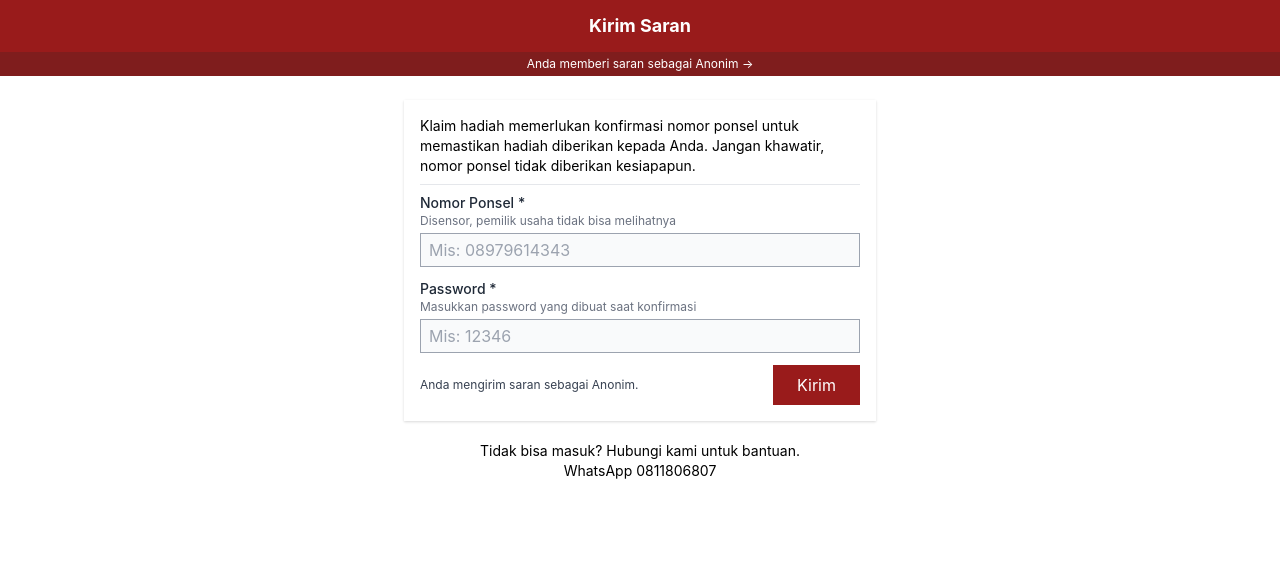
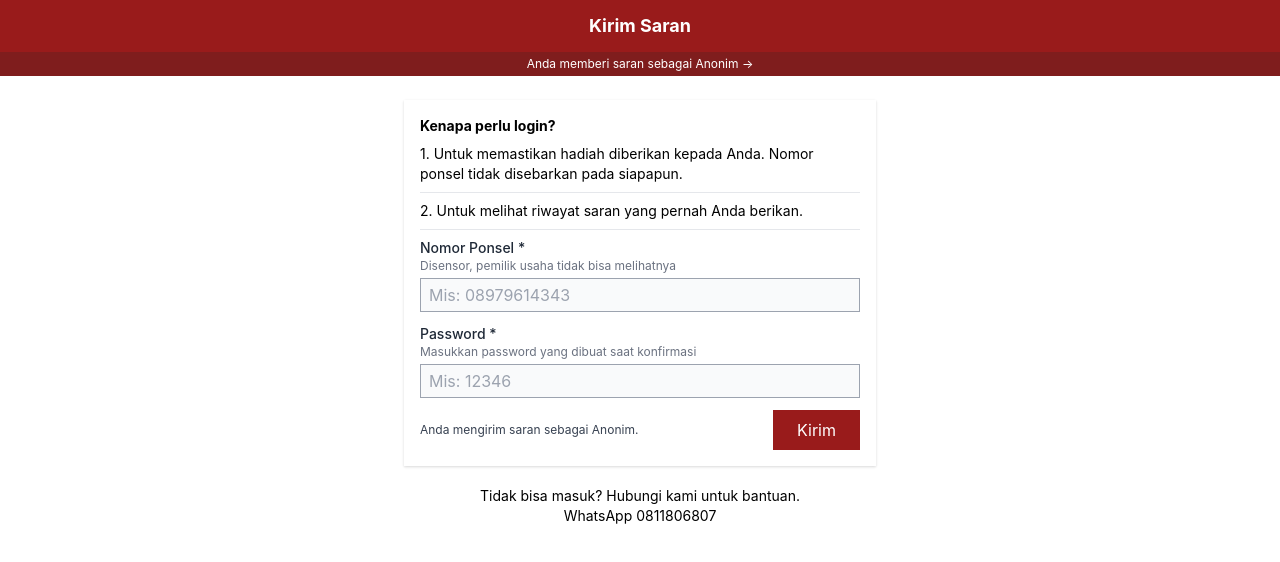
Before and after one commit to PUYUP/kirimsaran-public, a Next.js app: page /signin in a window 1280 px wide. Shown: the top 562 px of the page. Built offline with nearby package versions, Linux system fonts and the light colour scheme.

Commit message:
Klaim hadiah memerlukan konfirmasi

```diff
--- a/pages/index.js
+++ b/pages/index.js
@@ -31,7 +31,7 @@ export default function Home() {
                   </button>
 
                   <p className="text-sm pt-5">Anda pemilik usaha?</p>
-                  <a href="https://dashboard.kirimsaran.com" className="text-blue-800 text-sm py-2 px-4 inline-block font-bold">Daftar Disini &rarr;</a>
+                  <a href="https://dashboard.kirimsaran.com" target="_blank" className="text-blue-800 text-sm py-2 px-4 inline-block font-bold">Daftar Disini &rarr;</a>
                 </>
               }
 
--- a/pages/signin.js
+++ b/pages/signin.js
@@ -152,9 +152,14 @@ export default function SignIn() {
         <>
             <div className="shadow overflow-hidden mx-5">
                 <div className="px-4 py-4 bg-white">
+                    <h5 className="font-bold mb-2 text-sm">Kenapa perlu login?</h5>
                     <p className="text-sm border-b pb-2 mb-2">
-                        Klaim hadiah memerlukan konfirmasi nomor ponsel untuk memastikan hadiah diberikan kepada Anda.
-                        Jangan khawatir, nomor ponsel tidak diberikan kesiapapun.
+                        1. Untuk memastikan hadiah diberikan kepada Anda.
+                        Nomor ponsel tidak disebarkan pada siapapun.
+                    </p>
+
+                    <p className="text-sm border-b pb-2 mb-2">
+                        2. Untuk melihat riwayat saran yang pernah Anda berikan.
                     </p>
 
                     <form method="POST" onSubmit={handleSubmit}>
```
